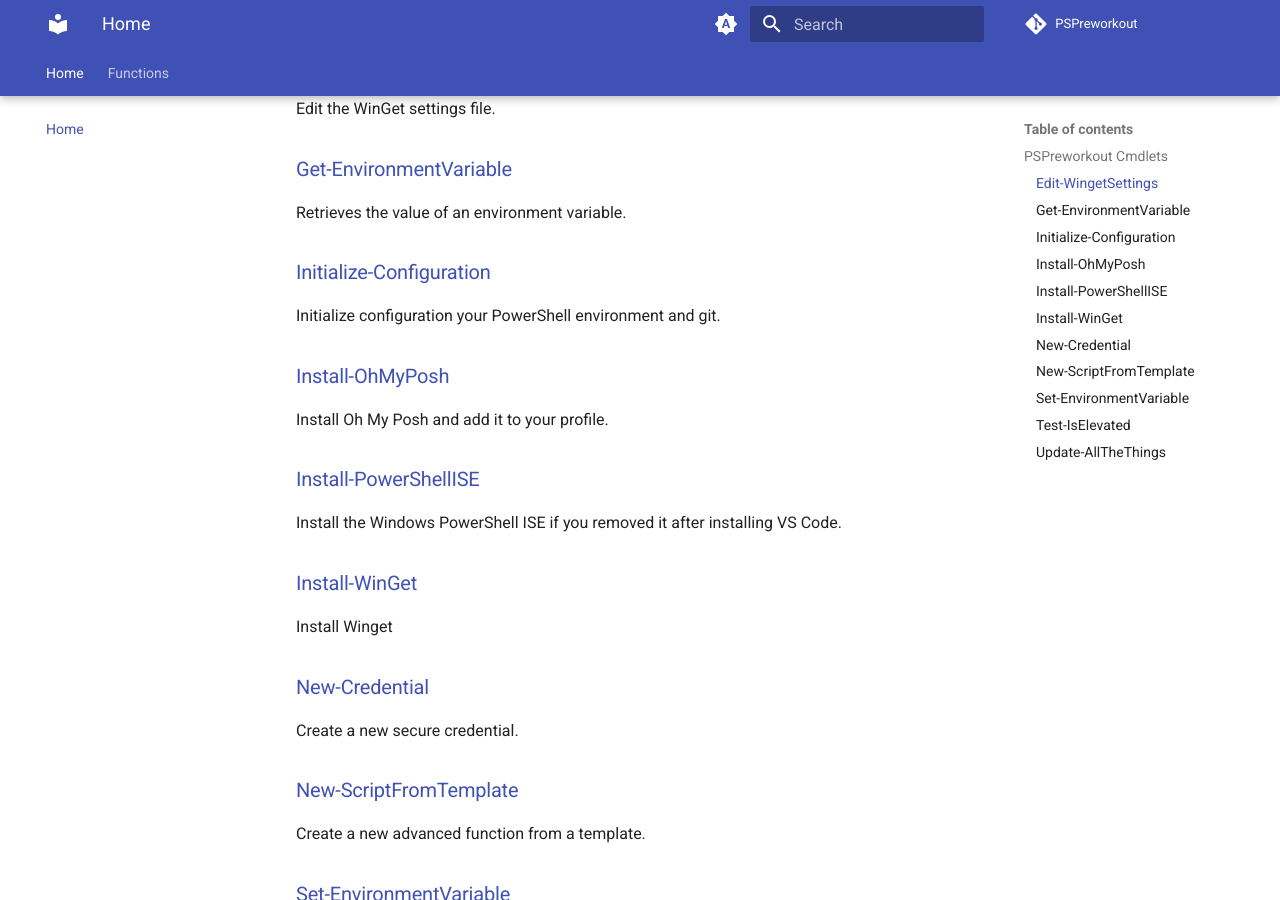
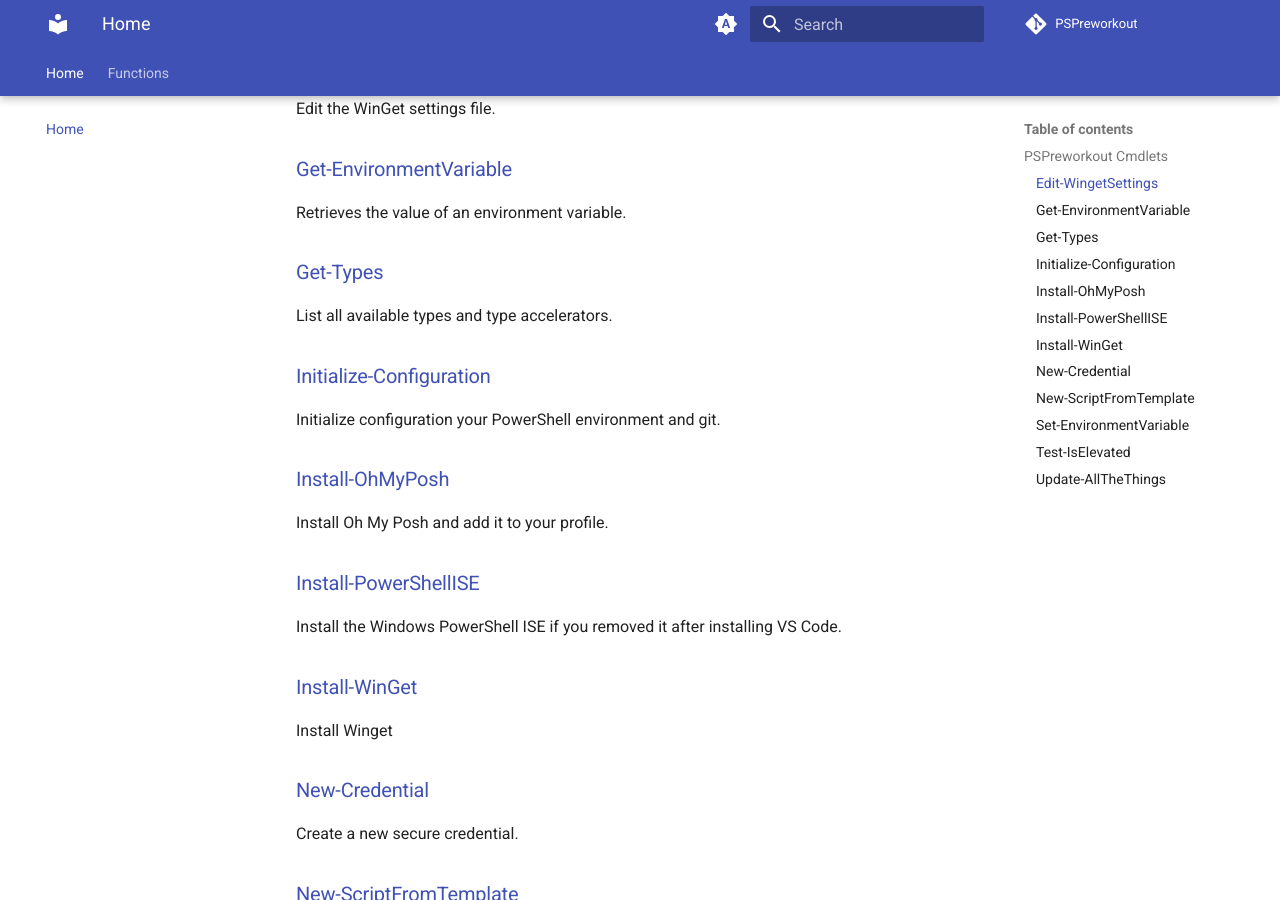
Before and after one commit to SamErde/PSPreworkout, an MkDocs documentation site: the page built from docs/index.md, in a window 1280 px wide and 900 px high, scrolled down 821 px. Built offline with MkDocs 1.6.1 and Material for MkDocs 9.7.7, drawn with Linux system fonts in a browser that asks for light colours; comment, search, counter and statistics services are not loaded.

```diff
--- a/docs/index.md
+++ b/docs/index.md
@@ -29,6 +29,9 @@ Edit the WinGet settings file.
 ### [Get-EnvironmentVariable](Get-EnvironmentVariable.md)
 Retrieves the value of an environment variable.
 
+### [Get-Types](Get-Types.md)
+List all available types and type accelerators.
+
 ### [Initialize-Configuration](Initialize-Configuration.md)
 Initialize configuration your PowerShell environment and git.
 
```
Also changed, not shown: README.md (+3 -0 lines).
